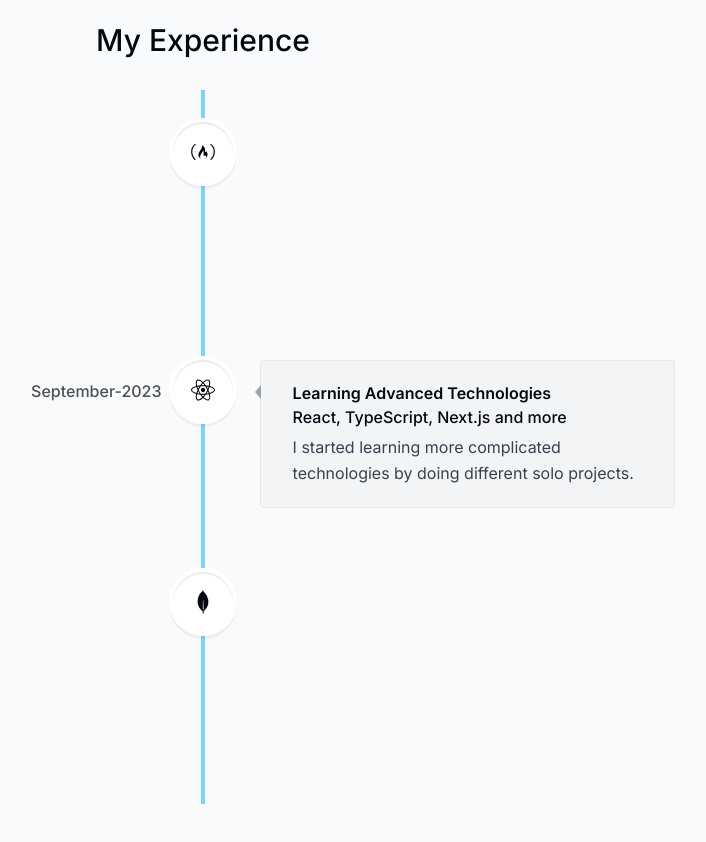
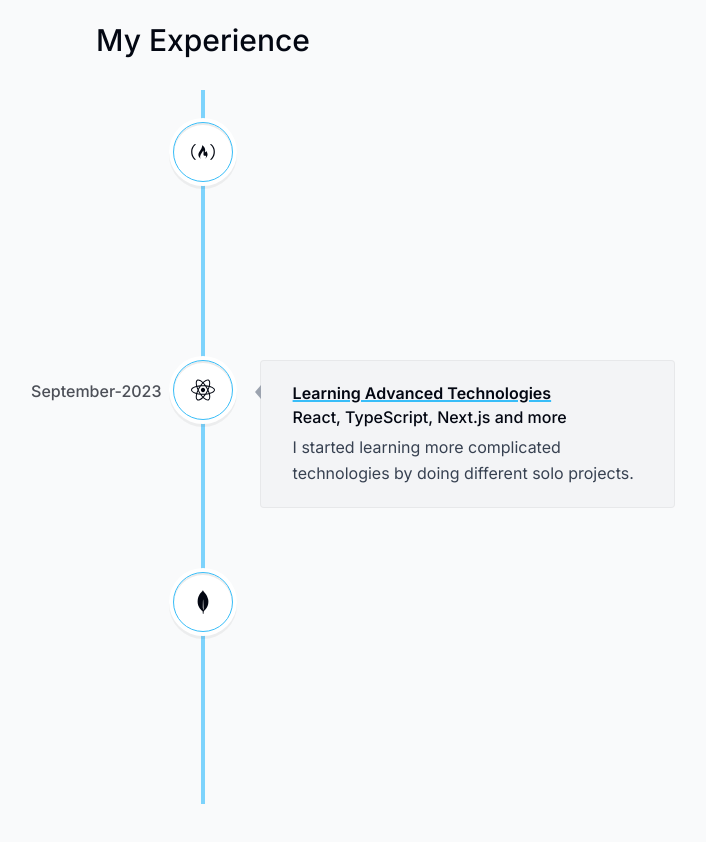
Before and after one commit to RenePung/portfolio-website-rene, a Next.js app: page / in a window 1280 px wide. Shown: the part 2940-3782 px from the top of the page, without its empty margins (437-1143 px from the left). Built offline with nearby package versions, Linux system fonts and the light colour scheme.

Commit message:
added custom styles

```diff
--- a/components/experience.tsx
+++ b/components/experience.tsx
@@ -37,9 +37,10 @@ export default function Experience() {
               iconStyle={{
                 background: "white",
                 fontSize: "1.5rem",
+                border: "1px solid #38bdf8",
               }}
             >
-              <h3 className="font-semibold capitalize">{item.title}</h3>
+              <h3 className="font-semibold capitalize underline decoration-sky-400 hover:decoration-sky-600 decoration-2">{item.title}</h3>
               <p className="font-normal !mt-0">{item.location}</p>
               <p className="!mt-1 !font-normal text-gray-700">
                 {item.description}
```
